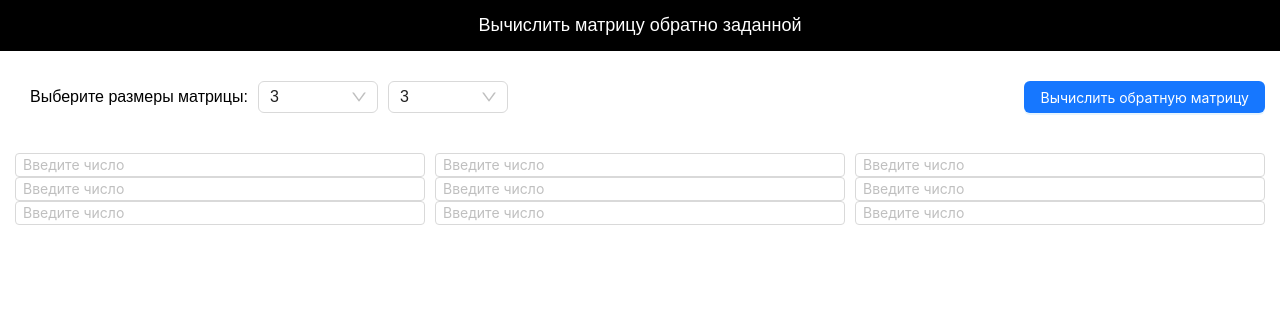
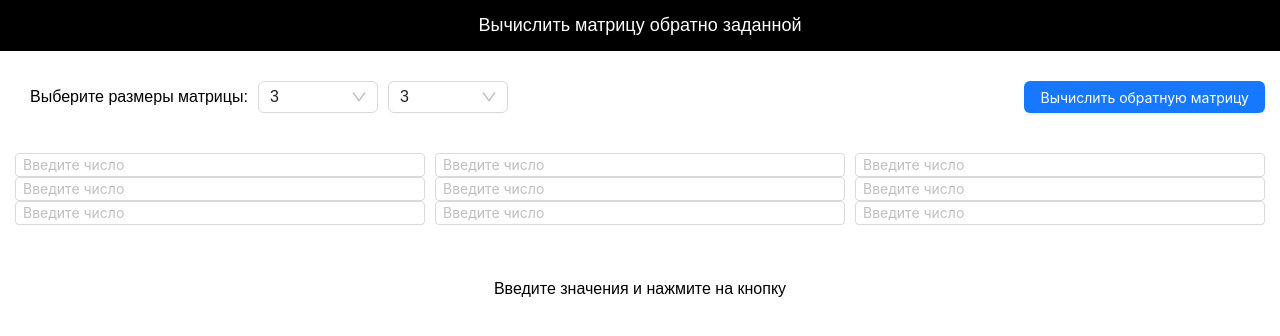
Before and after one commit to student321123568/matrixRotater, a React (Vite) app: page / in a window 1280 px wide. Shown: the top 336 px of the page. Built offline with nearby package versions, Linux system fonts and the light colour scheme.

Commit message:
[commit] разработал и интегрировал в приложение компонент MatrixView

```diff
--- a/src/App.tsx
+++ b/src/App.tsx
@@ -4,6 +4,7 @@ import { Header } from "./components/header/ui";
 import { SizeSelectors } from "./components/select/ui";
 import { MatrixInput } from "./components/matrixInput/ui";
 import { MatrixReverser } from "./components/matrixReverser/ui";
+import { MatrixView } from "./components/matrixView/ui";
 
 import styles from "./App.module.scss";
 import "./styles/App.scss";
@@ -45,6 +46,7 @@ function App() {
         <MatrixReverser className={styles.button} matrix={matrix} onChange={onMatrixReverse} />
       </div>
       <MatrixInput rows={size1} cols={size2} onChange={onMatrixChange} />
+      <MatrixView result={result} />
     </div>
   );
 }
--- a/src/components/matrixInput/ui/MatrixInput.tsx
+++ b/src/components/matrixInput/ui/MatrixInput.tsx
@@ -34,7 +34,6 @@ export const MatrixInput = ({ rows, cols, onChange }: IProps) => {
               <Input
                 placeholder="Введите число"
                 size="small"
-                maxLength={50}
                 key={colIndex}
                 type="number"
                 value={matrix[rowIndex][colIndex]}
--- /dev/null
+++ b/src/components/matrixView/ui/MatrixView.module.scss
@@ -0,0 +1,25 @@
+.matrixView {
+  padding: 30px 0 10px 0;
+}
+
+.container {
+  max-width: 1280px;
+  margin: 0 auto;
+  padding: 0 15px;
+}
+
+.row {
+  display: flex;
+  gap: 10px;
+}
+
+.title {
+  padding: 15px 15px 40px 15px;
+  font-size: 16px;
+  font-family: arial;
+  font-weight: 400;
+}
+
+.centered {
+  text-align: center;
+}
--- /dev/null
+++ b/src/components/matrixView/ui/MatrixView.tsx
@@ -0,0 +1,44 @@
+import { Input } from "antd";
+
+import styles from "./MatrixView.module.scss";
+
+interface IProps {
+  result: number[][] | string;
+}
+
+export const MatrixView = ({ result }: IProps) => {
+  if (typeof result === "string") {
+    return (
+      <div className={styles.matrixView}>
+        <div className={styles.container}>
+          <h3 className={styles.title + " " + styles.centered}>{result}</h3>
+        </div>
+      </div>
+    );
+  }
+
+  if (result.length === 0) {
+    return (
+      <div className={styles.matrixView}>
+        <div className={styles.container}>
+          <h3 className={styles.title + " " + styles.centered}>Введите значения и нажмите на кнопку</h3>
+        </div>
+      </div>
+    );
+  }
+
+  return (
+    <div className={styles.matrixView}>
+      <div className={styles.container}>
+        <h3 className={styles.title}>Результат: </h3>
+        {result.map((row, rowIndex) => (
+          <div className={styles.row} key={rowIndex}>
+            {row.map((_, colIndex) => (
+              <Input size="small" maxLength={50} key={colIndex} type="number" value={result[rowIndex][colIndex]} />
+            ))}
+          </div>
+        ))}
+      </div>
+    </div>
+  );
+};
--- /dev/null
+++ b/src/components/matrixView/ui/index.ts
@@ -0,0 +1 @@
+export { MatrixView } from "./MatrixView";
--- a/src/components/select/const/options.ts
+++ b/src/components/select/const/options.ts
@@ -1,4 +1,5 @@
 export const options = [
+  { value: 2, label: "2" },
   { value: 3, label: "3" },
   { value: 4, label: "4" },
   { value: 5, label: "5" },
--- a/src/main.tsx
+++ b/src/main.tsx
@@ -1,4 +1,3 @@
-import React from "react";
 import ReactDOM from "react-dom/client";
 import App from "./App.tsx";
 
```
